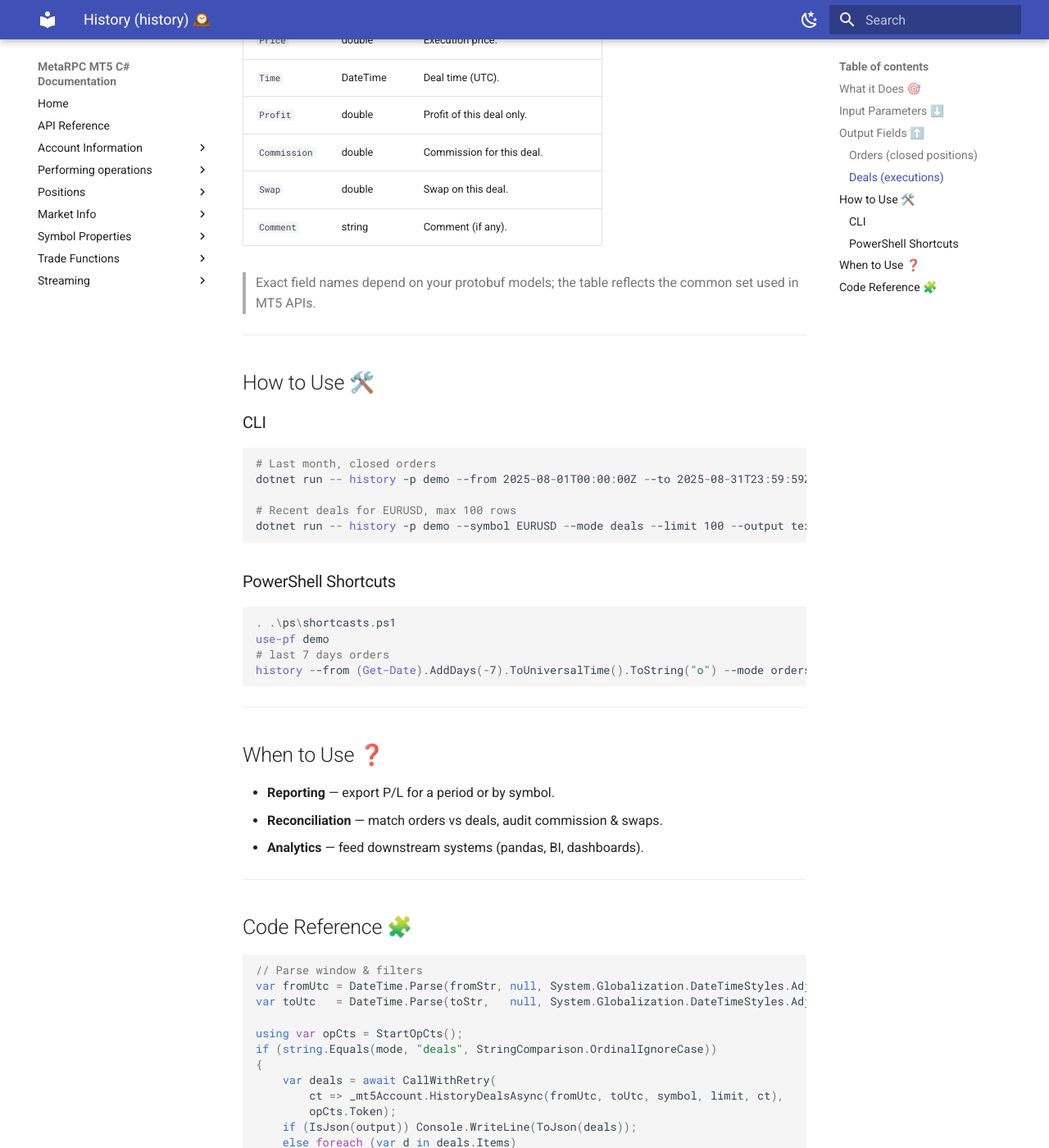
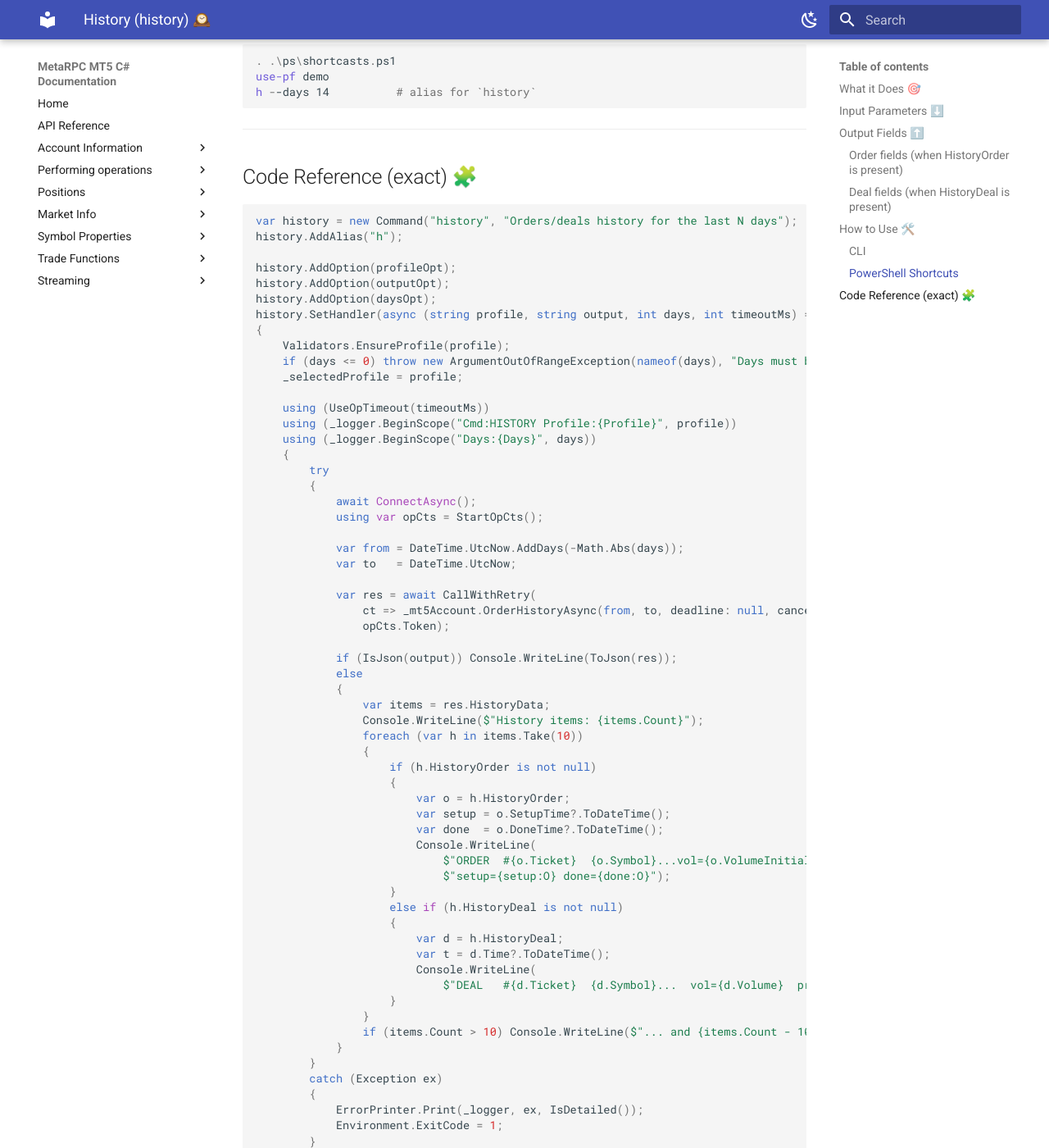
Before and after one commit to MetaRPC/CSharpMT5, an MkDocs documentation site: the page built from docs/History/History.md, in a window 1280 px wide and 1400 px high, scrolled down 2078 px. Shown: the whole window at 82% size. Built offline with MkDocs 1.6.1 and Material for MkDocs 9.7.7, drawn with Linux system fonts in a browser that asks for light colours; some of the changed text lies outside the part shown.

Commit message:
Update History.md

````diff
--- a/docs/History/History.md
+++ b/docs/History/History.md
@@ -2,66 +2,50 @@
 
 ## What it Does 🎯
 
-Fetches **account trading history** from MT5 and prints it in **text** or **JSON**.
-Typical use: audit past trades, generate P/L reports, or feed analytics.
+Fetches **account trading history** for the **last N days** from MT5 and prints it in **text** or **JSON**.
+Under the hood it calls `_mt5Account.OrderHistoryAsync(from, to)` where `from = UtcNow - days` and `to = UtcNow`.
 
 ---
 
 ## Input Parameters ⬇️
 
-| Parameter      | Type   | Required | Description                                              |
-| -------------- | ------ | -------- | -------------------------------------------------------- |
-| `--profile`    | string | ✅        | Which profile to use (from `profiles.json`).             |
-| `--output`     | string | ❌        | `text` (default) or `json`.                              |
-| `--timeout-ms` | int    | ❌        | Per-RPC timeout in milliseconds (default: 30000).        |
-| `--from`       | string | ❌        | Start time (UTC). ISO-8601, e.g. `2025-08-01T00:00:00Z`. |
-| `--to`         | string | ❌        | End time (UTC). ISO-8601, e.g. `2025-08-31T23:59:59Z`.   |
-| `--symbol`     | string | ❌        | Filter by symbol (e.g. `EURUSD`).                        |
-| `--mode`       | string | ❌        | `orders` or `deals` (default: `orders`).                 |
-| `--limit`      | int    | ❌        | Max items to return (server permitting).                 |
+| Parameter      | Type   | Required | Description                                       |
+| -------------- | ------ | -------- | ------------------------------------------------- |
+| `--profile`    | string | ✅        | Profile to use (from `profiles.json`).            |
+| `--output`     | string | ❌        | `text` (default) or `json`.                       |
+| `--days`       | int    | ✅        | Number of days to look back. **Must be > 0**.     |
+| `--timeout-ms` | int    | ❌        | Per-RPC timeout in milliseconds (default: 30000). |
 
-> If `--from/--to` are omitted, the command typically uses a **recent window** (e.g. last 7–30 days). Adjust to your needs.
+> Note: This command uses a **fixed time window** (`now - days` → `now`). There are no `--from/--to` or `--mode` switches in the current implementation.
 
 ---
 
 ## Output Fields ⬆️
 
-### Orders (closed positions)
+Each history **item** is either an **Order** or a **Deal**. The CLI prints up to the first 10 items in text mode (with a "+N more" line if applicable). JSON returns the full payload from the server.
 
-| Field        | Type     | Description                                  |
-| ------------ | -------- | -------------------------------------------- |
-| `Ticket`     | int64    | Order/position ticket.                       |
-| `Symbol`     | string   | Instrument (e.g., `EURUSD`).                 |
-| `Type`       | string   | BUY/SELL (or position side).                 |
-| `Volume`     | double   | Lots.                                        |
-| `OpenTime`   | DateTime | Time the position opened (UTC).              |
-| `OpenPrice`  | double   | Entry price.                                 |
-| `CloseTime`  | DateTime | Time the position closed (UTC).              |
-| `ClosePrice` | double   | Exit price.                                  |
-| `SL` / `TP`  | double   | StopLoss / TakeProfit at close (if present). |
-| `Profit`     | double   | Net P/L of the position.                     |
-| `Commission` | double   | Total commission.                            |
-| `Swap`       | double   | Accrued swaps.                               |
-| `Comment`    | string   | Order comment (if any).                      |
-| `Magic`      | int      | EA magic number (if used).                   |
+### Order fields (when `HistoryOrder` is present)
 
-### Deals (executions)
+| Field           | Type      | Description                   |
+| --------------- | --------- | ----------------------------- |
+| `Ticket`        | int64     | Order/position ticket.        |
+| `Symbol`        | string    | Instrument (e.g., `EURUSD`).  |
+| `VolumeInitial` | double    | Initial lots.                 |
+| `VolumeCurrent` | double    | Current lots at close.        |
+| `PriceOpen`     | double    | Entry price.                  |
+| `SetupTime`     | DateTime? | When the order was set up.    |
+| `DoneTime`      | DateTime? | When the order was completed. |
 
-| Field        | Type     | Description                      |
-| ------------ | -------- | -------------------------------- |
-| `DealId`     | int64    | Unique deal id.                  |
-| `OrderId`    | int64    | Parent order id.                 |
-| `Symbol`     | string   | Instrument.                      |
-| `Type`       | string   | Buy/Sell/Balance/Commission/etc. |
-| `Volume`     | double   | Lots executed.                   |
-| `Price`      | double   | Execution price.                 |
-| `Time`       | DateTime | Deal time (UTC).                 |
-| `Profit`     | double   | Profit of this deal only.        |
-| `Commission` | double   | Commission for this deal.        |
-| `Swap`       | double   | Swap on this deal.               |
-| `Comment`    | string   | Comment (if any).                |
+### Deal fields (when `HistoryDeal` is present)
 
-> Exact field names depend on your protobuf models; the table reflects the common set used in MT5 APIs.
+| Field    | Type      | Description       |
+| -------- | --------- | ----------------- |
+| `Ticket` | int64     | Deal ticket.      |
+| `Symbol` | string    | Instrument.       |
+| `Volume` | double    | Executed lots.    |
+| `Price`  | double    | Execution price.  |
+| `Profit` | double    | P/L of this deal. |
+| `Time`   | DateTime? | Deal time.        |
 
 ---
 
@@ -70,11 +54,11 @@ Typical use: audit past trades, generate P/L reports, or feed analytics.
 ### CLI
 
 ```powershell
-# Last month, closed orders
-dotnet run -- history -p demo --from 2025-08-01T00:00:00Z --to 2025-08-31T23:59:59Z --mode orders --output json
+# Last 7 days (text)
+dotnet run -- history -p demo --days 7
 
-# Recent deals for EURUSD, max 100 rows
-dotnet run -- history -p demo --symbol EURUSD --mode deals --limit 100 --output text
+# Last 30 days (JSON)
+dotnet run -- history -p demo --days 30 --output json --timeout-ms 60000
 ```
 
 ### PowerShell Shortcuts
@@ -82,51 +66,86 @@ dotnet run -- history -p demo --symbol EURUSD --mode deals --limit 100 --output
 ```powershell
 . .\ps\shortcasts.ps1
 use-pf demo
-# last 7 days orders
-history --from (Get-Date).AddDays(-7).ToUniversalTime().ToString("o") --mode orders --output json
+h --days 14          # alias for `history`
 ```
 
 ---
 
-## When to Use ❓
-
-* **Reporting** — export P/L for a period or by symbol.
-* **Reconciliation** — match orders vs deals, audit commission & swaps.
-* **Analytics** — feed downstream systems (pandas, BI, dashboards).
-
----
-
-## Code Reference 🧩
+## Code Reference (exact) 🧩
 
 ```csharp
-// Parse window & filters
-var fromUtc = DateTime.Parse(fromStr, null, System.Globalization.DateTimeStyles.AdjustToUniversal);
-var toUtc   = DateTime.Parse(toStr,   null, System.Globalization.DateTimeStyles.AdjustToUniversal);
+var history = new Command("history", "Orders/deals history for the last N days");
+history.AddAlias("h");
 
-using var opCts = StartOpCts();
-if (string.Equals(mode, "deals", StringComparison.OrdinalIgnoreCase))
+history.AddOption(profileOpt);
+history.AddOption(outputOpt);
+history.AddOption(daysOpt);
+history.SetHandler(async (string profile, string output, int days, int timeoutMs) =>
 {
-    var deals = await CallWithRetry(
-        ct => _mt5Account.HistoryDealsAsync(fromUtc, toUtc, symbol, limit, ct),
-        opCts.Token);
-    if (IsJson(output)) Console.WriteLine(ToJson(deals));
-    else foreach (var d in deals.Items)
-        _logger.LogInformation("{Time} {Symbol} {Type} vol={Vol} price={Price} profit={Profit}", d.Time, d.Symbol, d.Type, d.Volume, d.Price, d.Profit);
-}
-else
-{
-    var orders = await CallWithRetry(
-        ct => _mt5Account.HistoryOrdersAsync(fromUtc, toUtc, symbol, limit, ct),
-        opCts.Token);
-    if (IsJson(output)) Console.WriteLine(ToJson(orders));
-    else foreach (var o in orders.Items)
-        _logger.LogInformation("{Open}→{Close} {Symbol} {Type} vol={Vol} PnL={Profit}", o.OpenTime, o.CloseTime, o.Symbol, o.Type, o.Volume, o.Profit);
-}
+    Validators.EnsureProfile(profile);
+    if (days <= 0) throw new ArgumentOutOfRangeException(nameof(days), "Days must be > 0.");
+    _selectedProfile = profile;
+
+    using (UseOpTimeout(timeoutMs))
+    using (_logger.BeginScope("Cmd:HISTORY Profile:{Profile}", profile))
+    using (_logger.BeginScope("Days:{Days}", days))
+    {
+        try
+        {
+            await ConnectAsync();
+            using var opCts = StartOpCts();
+
+            var from = DateTime.UtcNow.AddDays(-Math.Abs(days));
+            var to   = DateTime.UtcNow;
+
+            var res = await CallWithRetry(
+                ct => _mt5Account.OrderHistoryAsync(from, to, deadline: null, cancellationToken: ct),
+                opCts.Token);
+
+            if (IsJson(output)) Console.WriteLine(ToJson(res));
+            else
+            {
+                var items = res.HistoryData;
+                Console.WriteLine($"History items: {items.Count}");
+                foreach (var h in items.Take(10))
+                {
+                    if (h.HistoryOrder is not null)
+                    {
+                        var o = h.HistoryOrder;
+                        var setup = o.SetupTime?.ToDateTime();
+                        var done  = o.DoneTime?.ToDateTime();
+                        Console.WriteLine(
+                            $"ORDER  #{o.Ticket}  {o.Symbol}...vol={o.VolumeInitial}->{o.VolumeCurrent}  open={o.PriceOpen} " +
+                            $"setup={setup:O} done={done:O}");
+                    }
+                    else if (h.HistoryDeal is not null)
+                    {
+                        var d = h.HistoryDeal;
+                        var t = d.Time?.ToDateTime();
+                        Console.WriteLine(
+                            $"DEAL   #{d.Ticket}  {d.Symbol}...  vol={d.Volume}  price={d.Price}  pnl={d.Profit}  time={t:O}");
+                    }
+                }
+                if (items.Count > 10) Console.WriteLine($"... and {items.Count - 10} more");
+            }
+        }
+        catch (Exception ex)
+        {
+            ErrorPrinter.Print(_logger, ex, IsDetailed());
+            Environment.ExitCode = 1;
+        }
+        finally
+        {
+            try { await _mt5Account.DisconnectAsync(); } catch { /* ignore */ }
+        }
+    }
+}, profileOpt, outputOpt, daysOpt, timeoutOpt);
+root.AddCommand(history);
 ```
 
 ---
 
 📌 In short:
-— `history` = flexible export of past **orders** or **deals** with time window & filters.
-— Outputs clean **text** or **JSON** for downstream processing.
-— Same profile/timeout patterns as the other commands.
+— `history` = last-N-days orders & deals, one-shot snapshot.
+— Text prints a concise preview (first 10), JSON returns full payload.
+— Same profile/timeout pattern as the other commands.
````
